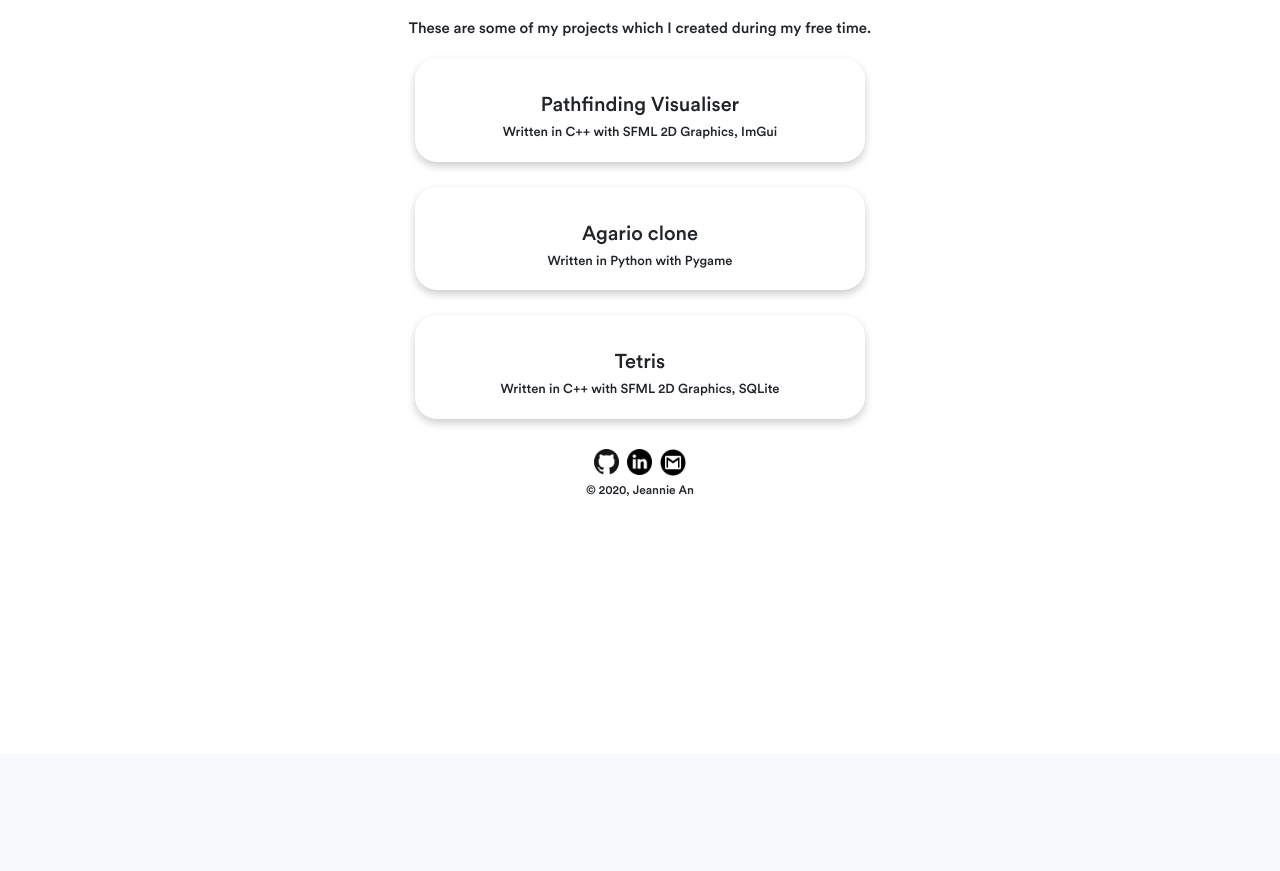
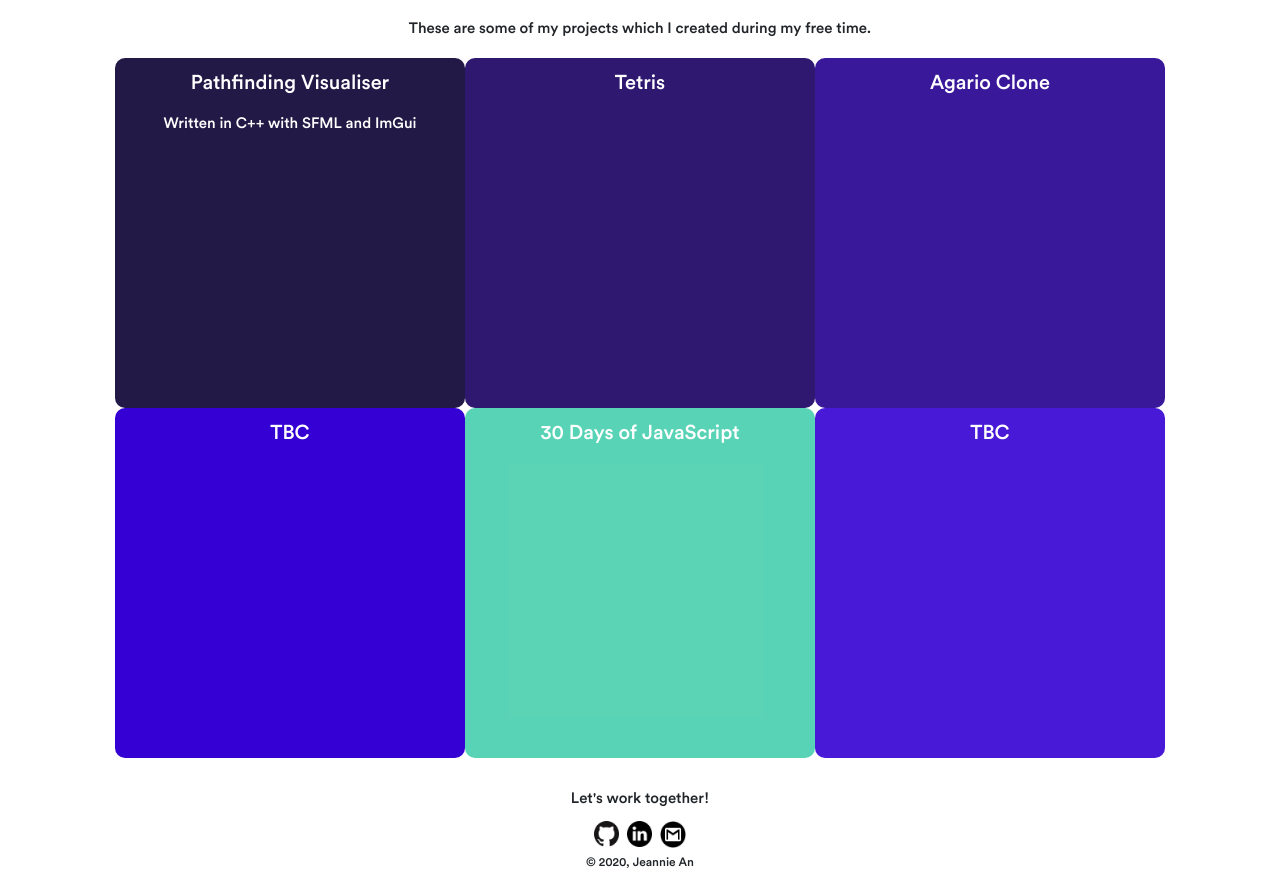
Before and after one commit to beannie-j/blog-website, a Flask app: page /projects in a window 1280 px wide. Shown: the part 46-917 px from the top of the page. Before the commit the page ends 542 px from the top, so only its background shows below. Run offline with Flask 2, Linux system fonts and the light colour scheme; some libraries are stand-ins or nearby versions.

Commit message:
amended card colours

```diff
--- a/flaskr/static/style.css
+++ b/flaskr/static/style.css
@@ -142,6 +142,10 @@ h2 {
     margin-top: 3rem;
 }
 
+.footer-text {
+    font-size: 1.5rem;
+}
+
 .profile-image {
     border-radius: 10%;
     display: block;
@@ -186,31 +190,83 @@ h2 {
     border: 2px solid #02ce5e;
 }
 
-
-#card {
-    box-shadow: 0 4px 8px 0 rgba(0,0,0,0.2);
-    transition: 0.3s;
-    border-radius: 2.2rem;
-    /* padding: 0.9rem 0rem 2rem 5rem; */
-    margin-bottom: 2.5rem;
-    padding: 0.5rem 0rem 1rem 0rem;
-    text-align: center;
-    width: 40%;
-    margin-left: auto;
-    margin-right: auto;
-
-}
-
-#card:hover {
-    box-shadow: 0 8px 16px 0 rgba(0,0,0,0.2);
-    /* box-shadow: 0 8px 16px 0 #02ce5e; */
-}
-
-.project-description {
-    font-size: 1.3rem;
-}
-
 .projects-heading {
     margin: 2rem 0rem;
     text-align: center;
 }
+
+.box-container {
+    /* border: 3px solid black; */
+    display: flex;
+    flex-wrap: wrap;
+    justify-content: center;
+    align-items: center;
+}
+
+.box {
+    height: 35rem;
+    width: 35rem;
+    border-radius: 1rem;
+}
+
+.box3 {
+    background-color: rgba(53, 0, 211, 0.9);
+}
+
+.box3:hover {
+    background-color: rgba(53, 0, 211, 1);
+}
+
+.box4 {
+    background-color: rgba(12, 0, 50, 0.9);
+}
+
+.box4:hover {
+    background-color: rgba(12, 0, 50, 1);
+}
+
+.box5 {
+    background-color: rgb(25,0,97, 0.9);
+}
+
+.box5:hover {
+    background-color: rgb(25,0,97, 1);
+}
+
+.box6 {
+    background-color: rgba(36,0,144, 0.9);
+}
+
+.box6:hover {
+    background-color:  rgba(36,0,144, 1);
+}
+
+.box7 {
+    background-color: rgb(53,0,211,1);
+}
+
+.box7:hover {
+    background-color: rgb(53,0,211,0.9);
+}
+
+.box8 {
+    background-color: rgba(72, 207, 173, 0.9);
+}
+
+.box8:hover {
+    background-color: rgba(72, 207, 173, 1);
+}
+
+.project-title {
+    color: white;
+    font-size: 2rem;
+    text-align: center;
+    padding-top: 1rem;
+}
+
+.project-content {
+    color: white;
+    font-size: 1.5rem;
+    text-align: center;
+    padding-top: 0.5rem;
+}
--- a/flaskr/templates/layout.html
+++ b/flaskr/templates/layout.html
@@ -44,6 +44,7 @@
         </div>
 
         <footer class ="footer-wrap">
+          <p class="footer-text">Let's work together!</p>
           <div class="social-links">
             <a href="https://github.com/beannie-j"><img class="social-link" src="./static/img/github-logo.png" alt="github-logo" width=2% height=2%></a>
             <a href="https://www.linkedin.com/in/hjeanniean/"><img class="social-link" src="./static/img/linkedin-logo.png" alt="linkedin-logo" width=2% height=2%></a>
--- a/flaskr/templates/projects.html
+++ b/flaskr/templates/projects.html
@@ -1,13 +1,18 @@
 {% extends "layout.html" %}
 {% block content %}
     <h2 class="projects-heading">These are some of my projects which I created during my free time. </h2>
-    <div class="card-container">
     {% for post in posts %}
-        <div id="card">
-            <h1 class="project-name">{{ post.title }}</h1>
-            <p class="project-description">Written in {{ post.language }} with {{ post.library }}</p>
-            <p class="project-content">{{ post.content }}</p>
+    {% endfor %}
+    <div class="box-container">
+
+        <div class="box4 box">
+            <p class="project-title">Pathfinding Visualiser</p>
+            <p class="project-content">Written in C++ with SFML and ImGui</p>
         </div>
-    {% endfor %}
+        <div class="box5 box"><p class="project-title">Tetris</p></div>
+        <div class="box6 box"><p class="project-title">Agario Clone</p></div>
+        <div class="box7 box"><p class="project-title">TBC</p></div>
+        <div class="box8 box"><p class="project-title">30 Days of JavaScript</p></div>
+        <div class="box3 box"><p class="project-title">TBC</p></div>
     </div>
 {% endblock content %}
```
